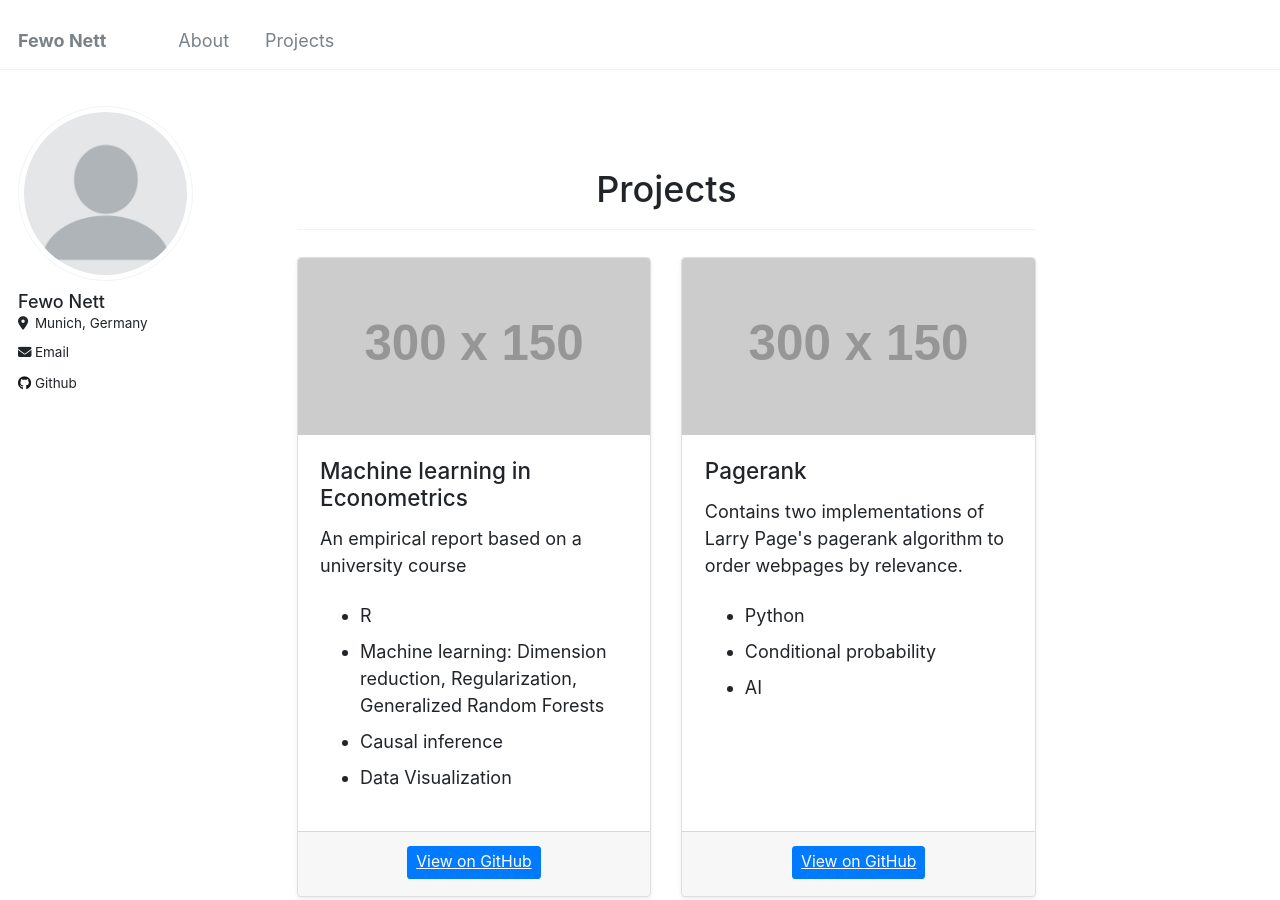
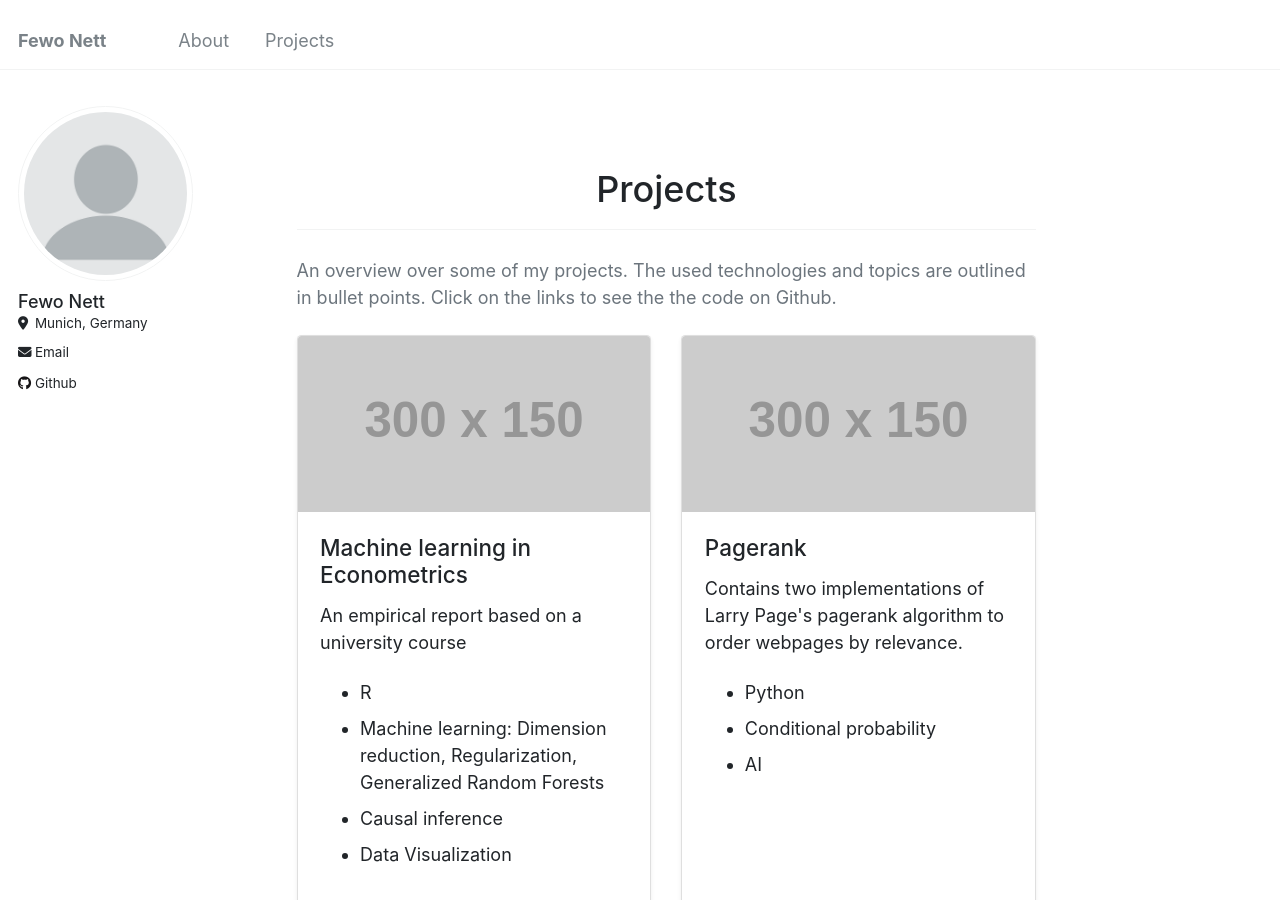
Before and after one commit to fewonett/fewonett.github.io, a Jekyll site: the page built from _pages/about.html, in a window 1280 px wide and 900 px high, scrolled down 955 px. Built offline with Jekyll 4.4.1, drawn with Linux system fonts in a browser that asks for light colours.

Commit message:
Update about.html

```diff
--- a/_pages/about.html
+++ b/_pages/about.html
@@ -31,6 +31,8 @@ redirect_from:
 <!-- Projects Section -->
 <div class="container mt-5" id="projects">
   <h2 class="text-center mb-4">Projects</h2> <!-- Central headline -->
+  <p class="text-muted">An overview over some of my projects. The used technologies and topics are outlined in bullet points.
+    Click on the links to see the the code on Github.</p>
   <div class="row">
     <div class="col-md-6 mb-3">
       <div class="card h-100 shadow-sm">
```
